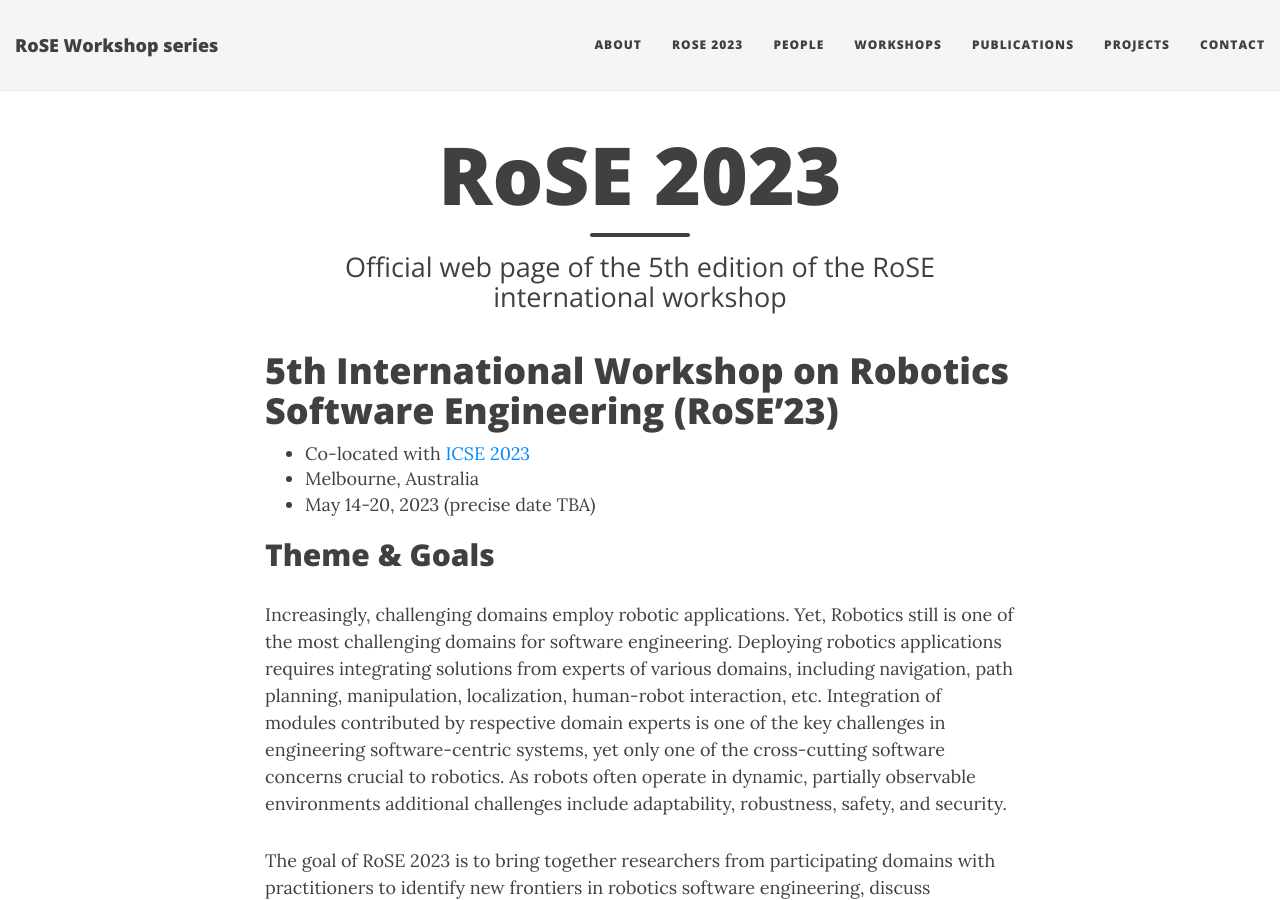
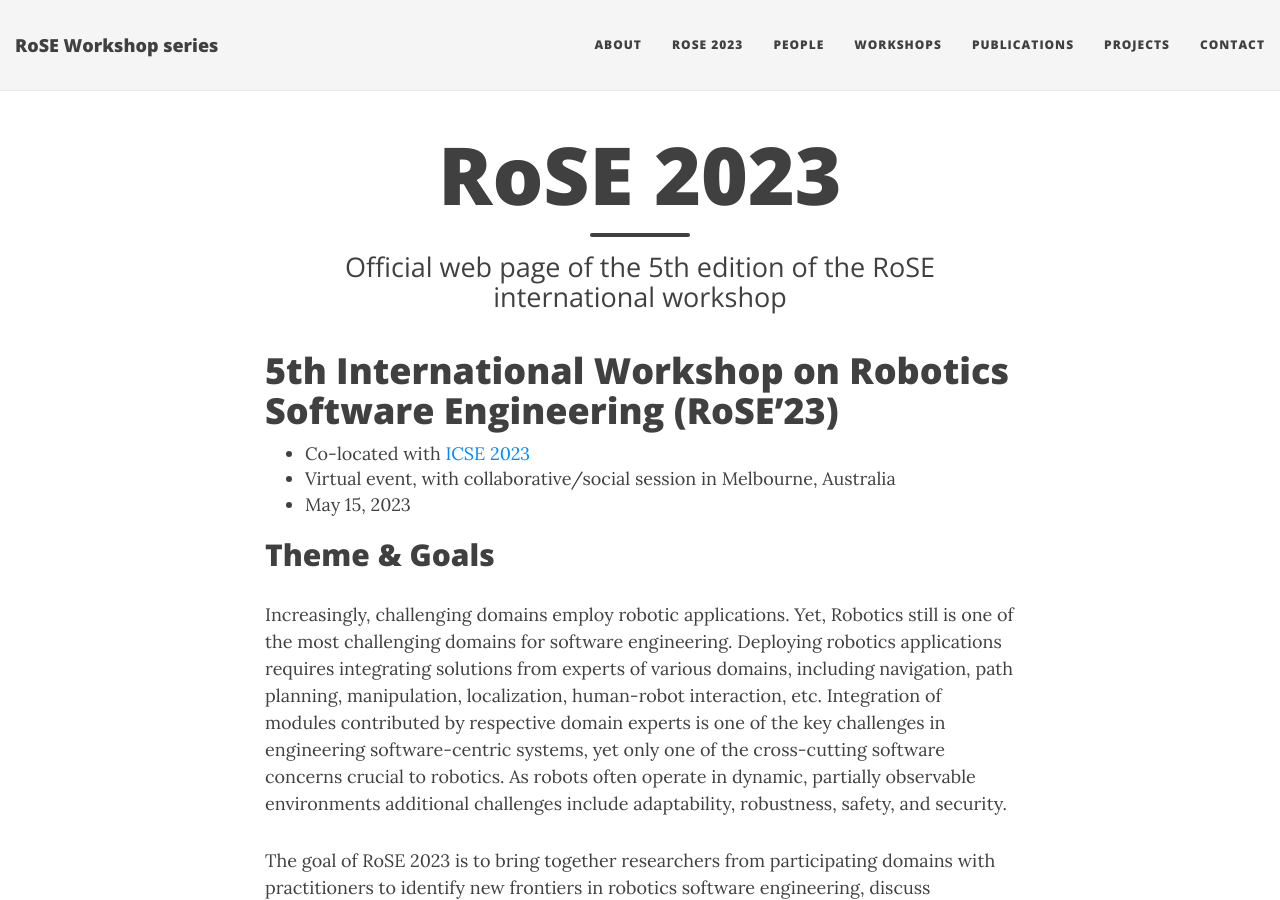
Before and after one commit to rose-workshops/rose-workshops.github.io, a Jekyll site: the page built from rose2023.md, in a window 1280 px wide and 900 px high. Built offline with Jekyll 4.4.1, drawn with Linux system fonts in a browser that asks for light colours; nearby versions of some CDN libraries; some of the changed text lies outside the part shown.

Commit message:
Update rose2023.md

```diff
--- a/rose2023.md
+++ b/rose2023.md
@@ -7,8 +7,8 @@
 # 5th International Workshop on Robotics Software Engineering (RoSE'23)
 
 - Co-located with [ICSE 2023](https://conf.researchr.org/home/icse-2023)
-- Melbourne, Australia
-- May 14-20, 2023 (precise date TBA)
+- Virtual event, with collaborative/social session in Melbourne, Australia
+- May 15, 2023
 
 ## Theme & Goals
 Increasingly, challenging domains employ robotic applications. Yet, Robotics still is one of the most challenging domains for software engineering. Deploying robotics applications requires integrating solutions from experts of various domains, including navigation, path planning, manipulation, localization, human-robot interaction, etc. Integration of modules contributed by respective domain experts is one of the key challenges in engineering software-centric systems, yet only one of the cross-cutting software concerns crucial to robotics. As robots often operate in dynamic, partially observable environments additional challenges include adaptability, robustness, safety, and security.
@@ -57,7 +57,7 @@
 - Workshop paper submissions due: January 13, 2023 (AoE time)
 - Notification to authors: February 24, 2023 (AoE time)
 - Camera-ready copies due: March 17, 2023 (AoE time)
-- Workshop: TBA
+- Workshop: May 15, 2023
 
 ## Organizing Committee
 - [Andreas Angerer](https://xitaso.com) (XITASO GmbH, Germany)
```
